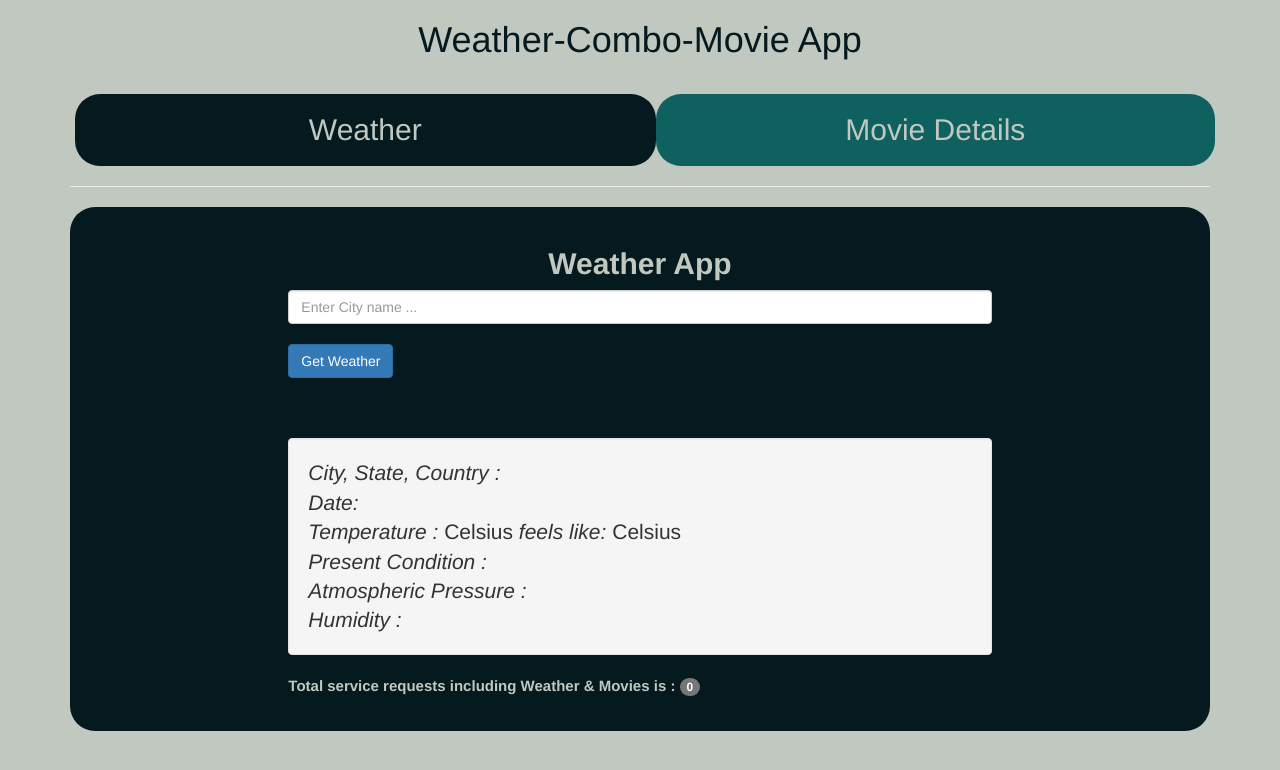
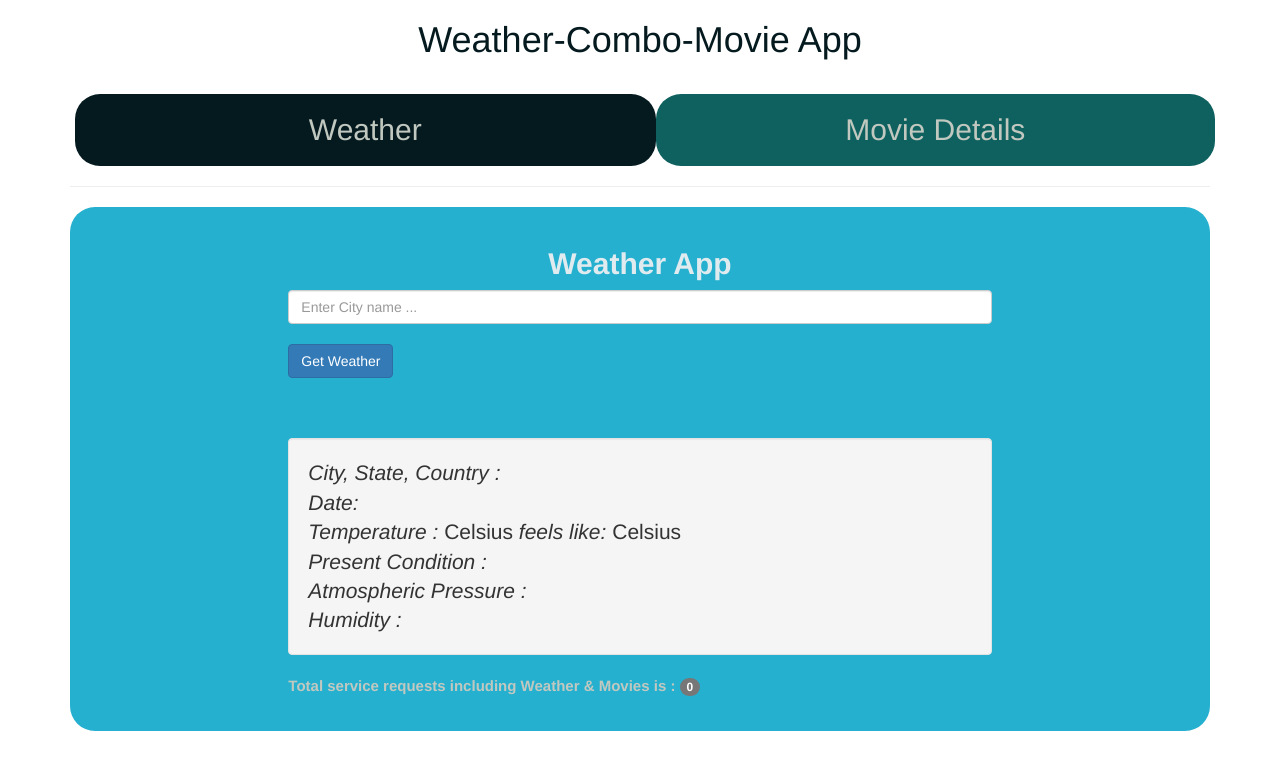
Before and after one commit to saadtom/workSample, an Angular app: page /weather in a window 1280 px wide. Shown: the top 770 px of the page. Built offline with nearby package versions, Linux system fonts and the light colour scheme.

Commit message:
extra commnets removed

```diff
--- a/src/app/weather/weather.component.css
+++ b/src/app/weather/weather.component.css
@@ -1,11 +1,11 @@
 .round-corners{
     border-radius: 25px;
-    background: #041A1F;
+    background-color:#26b0d0;
     padding: 20px;
     overflow: hidden;
 }
 h2{
-    color: #C1C8C0;
+    color: #dfebef;
     font-weight: bold;
     text-align: center;
 }
--- a/src/styles.css
+++ b/src/styles.css
@@ -1,4 +1,4 @@
 /* You can add global styles to this file, and also import other style files */
 body{
-    background-color:#C1C8C0;
+    background-color:#fff;
 }
```
